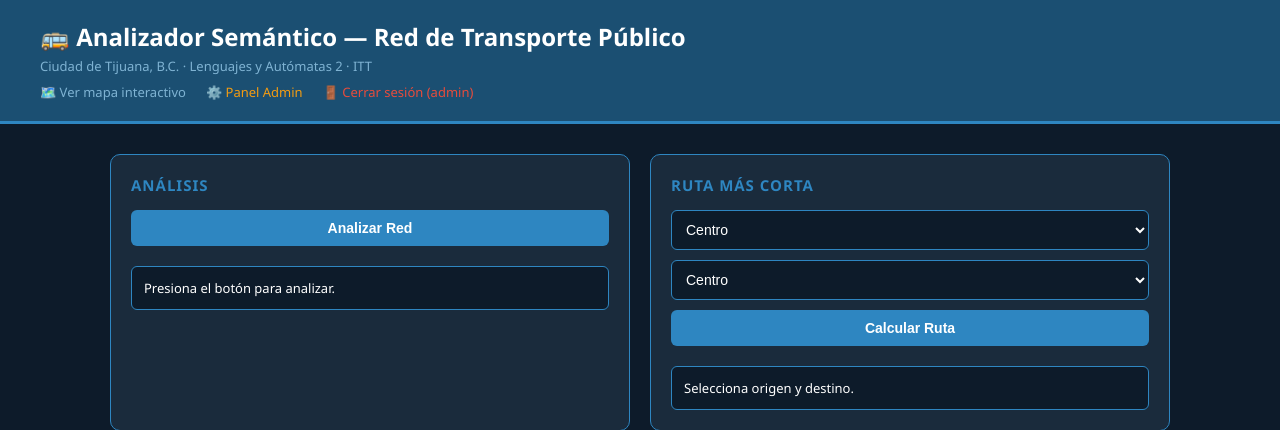
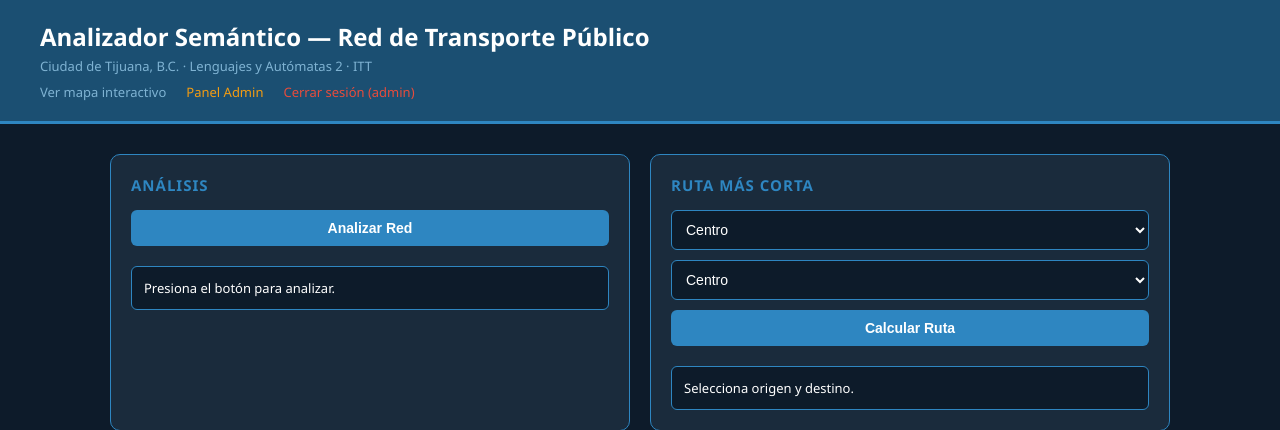
Before and after one commit to MiadosC1/transporte_tj, a Flask app: page / in a window 1280 px wide. Shown: the top 430 px of the page. Run offline with Flask 3, Linux system fonts and the light colour scheme; a user stored in the database is signed in.

Commit message:
cambios 4

```diff
--- a/templates/index.html
+++ b/templates/index.html
@@ -76,14 +76,14 @@
 <body>
 
 <header>
-    <h1>🚌 Analizador Semántico — Red de Transporte Público</h1>
+    <h1>Analizador Semántico — Red de Transporte Público</h1>
     <p>Ciudad de Tijuana, B.C. · Lenguajes y Autómatas 2 · ITT</p>
     <div style="display:flex; gap:20px; align-items:center; margin-top:8px;">
-        <a href="/mapa" style="color:#7FB3D3;text-decoration:none;font-size:13px;">🗺️ Ver mapa interactivo</a>
+        <a href="/mapa" style="color:#7FB3D3;text-decoration:none;font-size:13px;">Ver mapa interactivo</a>
         {% if user.rol == "admin" %}
-        <a href="/admin" style="color:#F39C12;text-decoration:none;font-size:13px;">⚙️ Panel Admin</a>
+        <a href="/admin" style="color:#F39C12;text-decoration:none;font-size:13px;">Panel Admin</a>
         {% endif %}
-        <a href="/logout" style="color:#E74C3C;text-decoration:none;font-size:13px;">🚪 Cerrar sesión ({{ user.username }})</a>
+        <a href="/logout" style="color:#E74C3C;text-decoration:none;font-size:13px;">Cerrar sesión ({{ user.username }})</a>
     </div>
 </header>
 
```
Also changed, not shown: instance/usuarios.db.
